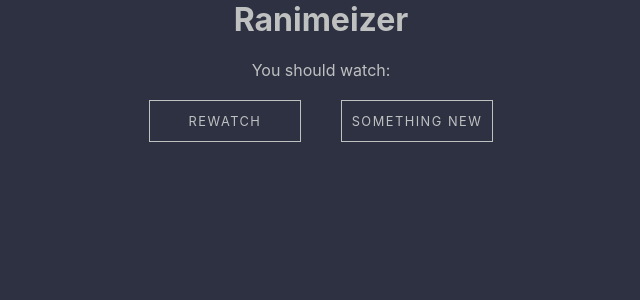
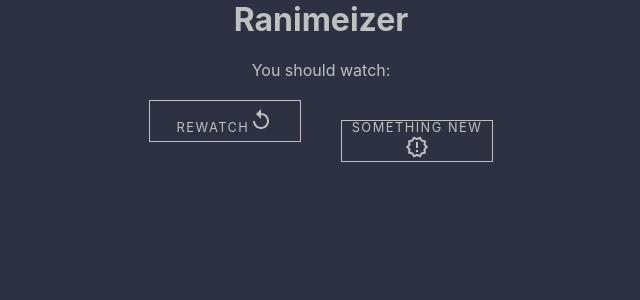
Before and after one commit to Enired/ranimeizer, a React (Create React App) app in the folder client/: page / in a window 1280 px wide. Shown: the top 300 px of the page, without its empty margins (319-959 px from the left). Built offline with nearby package versions, Linux system fonts and the light colour scheme; no server answers.

Commit message:
Add icons to button with mui

```diff
--- a/client/package.json
+++ b/client/package.json
@@ -3,6 +3,10 @@
   "version": "0.1.0",
   "private": true,
   "dependencies": {
+    "@emotion/react": "^11.10.0",
+    "@emotion/styled": "^11.10.0",
+    "@mui/icons-material": "^5.8.4",
+    "@mui/material": "^5.10.0",
     "@testing-library/jest-dom": "^5.16.5",
     "@testing-library/react": "^13.3.0",
     "@testing-library/user-event": "^13.5.0",
--- a/client/src/App.js
+++ b/client/src/App.js
@@ -5,6 +5,10 @@ import { useState, useEffect } from 'react';
 import axios from 'axios'
 
 import { Button } from './components/Button';
+
+//MUI ICONS
+import NewReleasesOutlinedIcon from '@mui/icons-material/NewReleasesOutlined';
+import ReplayOutlinedIcon from '@mui/icons-material/ReplayOutlined';
 
 function App() {
   const [anime, setAnime] = useState('')
@@ -24,8 +28,8 @@ function App() {
       <h1>Ranimeizer</h1>
       <span>You should watch: {anime}</span>
       <br/>
-      <Button text={'Rewatch'} onClick={getRandomAnime}/>
-      <Button text={'Something New'} onClick={getRandomAnime}/>
+      <Button text={'Rewatch'} icon={<ReplayOutlinedIcon/>}onClick={getRandomAnime} />
+      <Button text={'Something New'} icon={<NewReleasesOutlinedIcon/>} onClick={getRandomAnime}/>
 
 
 
--- a/client/src/components/Button.jsx
+++ b/client/src/components/Button.jsx
@@ -1,7 +1,7 @@
 export const Button = (props) => {
   return (
   <div className="styled-button anime-button" onClick={()=>props.onClick()}>
-    <span children={props.text}></span>
+    <span>{props.text}{props.icon}</span>
     <div id="underline"/>
   </div>)
 }
```
Also changed, not shown: 1 other file (tests, documents, lock files or other folders).
